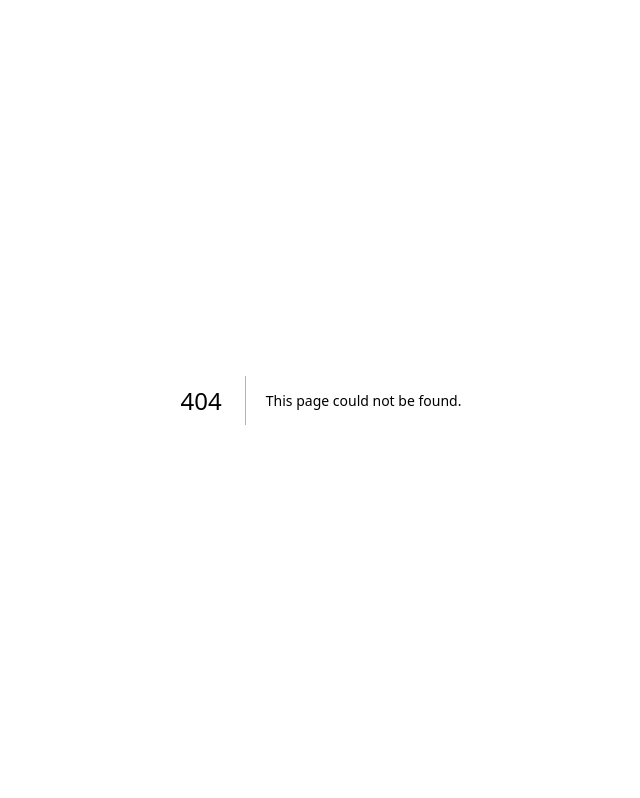
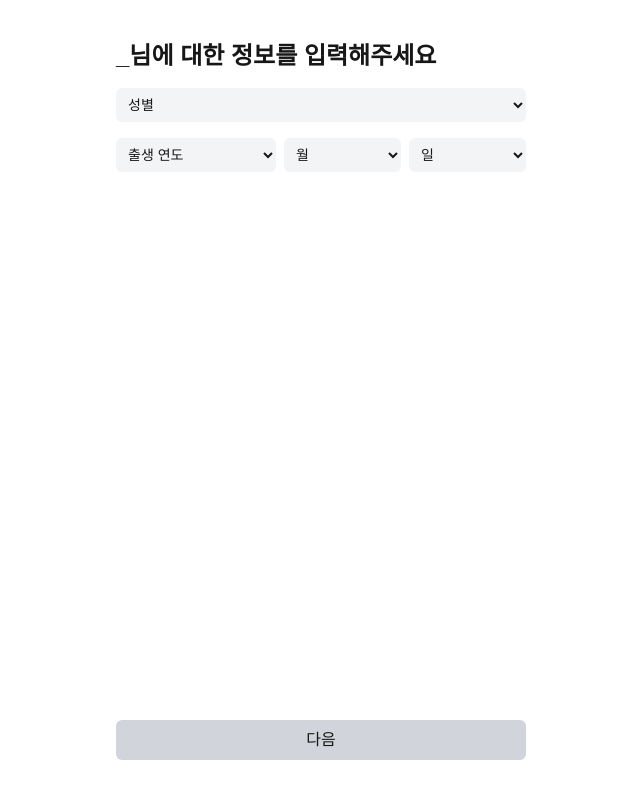
Before and after one commit to penta-clover/orv-web, a Next.js app: page /join/step2 in a window 1280 px wide. Before the commit this address had no page. Shown: the whole page, without its empty margins (319-959 px from the left). Built offline with nearby package versions, Linux system fonts and the light colour scheme.

Commit message:
ui: 로그인/회원가입 ui 와이어프레임 적용

```diff
--- /dev/null
+++ b/app/(auth)/join/step1/page.tsx
@@ -0,0 +1,22 @@
+export default function Page() {
+  return (
+    <div className="flex flex-col max-w-[450px] h-screen mx-auto py-10 px-5 space-y-4">
+      <h1 className="text-2xl font-extrabold">당신을 부를 호칭을 정해주세요</h1>
+      <div className="flex-1 w-full space-y-2">
+        <div className="flex flex-row w-full space-x-3">
+          <input
+            className="flex-grow p-2 text-sm bg-gray-100 rounded-md"
+            placeholder="예시)"
+          />
+          <button className="p-2 bg-gray-300 rounded-md text-m">
+            중복확인
+          </button>
+        </div>
+        <div className="text-xs">8자리 이내, 문자/숫자로 입력 가능해요</div>
+      </div>
+      <button className="w-full py-2 bg-gray-300 rounded-md text-m">
+        다음
+      </button>
+    </div>
+  );
+}
--- /dev/null
+++ b/app/(auth)/join/step2/page.tsx
@@ -0,0 +1,40 @@
+export default function Page() {
+  return (
+    <div className="flex flex-col max-w-[450px] h-screen mx-auto py-10 px-5 space-y-4">
+      <h1 className="text-2xl font-extrabold">
+        _님에 대한 정보를 입력해주세요
+      </h1>
+      <div className="flex-1 w-full space-y-4">
+        <select
+          className="w-full p-2 text-sm bg-gray-100 rounded-md"
+          defaultValue={0}
+        >
+          <option hidden>성별</option>
+        </select>
+        <div className="flex flex-row w-full space-x-2">
+          <select
+            className="flex-grow p-2 text-sm bg-gray-100 rounded-md"
+            defaultValue={0}
+          >
+            <option hidden>출생 연도</option>
+          </select>
+          <select
+            className="flex-grow p-2 text-sm bg-gray-100 rounded-md"
+            defaultValue={0}
+          >
+            <option hidden>월</option>
+          </select>
+          <select
+            className="flex-grow p-2 text-sm bg-gray-100 rounded-md"
+            defaultValue={0}
+          >
+            <option hidden>일</option>
+          </select>
+        </div>
+      </div>
+      <button className="w-full py-2 bg-gray-300 rounded-md text-m">
+        다음
+      </button>
+    </div>
+  );
+}
--- /dev/null
+++ b/app/(auth)/join/step3/page.tsx
@@ -0,0 +1,36 @@
+export default function Page() {
+  return (
+    <div className="flex flex-col max-w-[450px] h-screen mx-auto py-10 px-5 space-y-10">
+      <h1 className="text-2xl font-extrabold">이용약관 및 정책</h1>
+      <label>
+        <input type="checkbox" className="mr-2 text-sm" />
+        모두 동의합니다.
+      </label>
+      <div className="flex flex-col items-start flex-grow w-full space-y-4">
+        <label>
+          <input type="checkbox" className="mr-2 text-sm" />
+          [필수] 만 14세 이상입니다
+        </label>
+        <label>
+          <input type="checkbox" className="mr-2 text-sm" />
+          [필수] 이용약관에 동의합니다
+        </label>
+        <label>
+          <input type="checkbox" className="mr-2 text-sm" />
+          [필수] 개인정보 수집 및 이용에 동의합니다
+        </label>
+        <label>
+          <input type="checkbox" className="mr-2 text-sm" />
+          [선택] 이벤트 및 혜택 알림 수신에 동의합니다
+        </label>
+        <label>
+          <input type="checkbox" className="mr-2 text-sm" />
+          [선택] 서비스 품질 향상에 동의합니다
+        </label>
+      </div>
+      <button className="w-full py-2 bg-gray-300 rounded-md text-m">
+        다음
+      </button>
+    </div>
+  );
+}
--- /dev/null
+++ b/app/(auth)/login/page.tsx
@@ -0,0 +1,13 @@
+export default function Page() {
+  return (
+    <div className="flex flex-col items-center max-w-[450px] h-screen mx-auto py-10 px-5 space-y-4">
+      <h1 className="text-2xl font-extrabold">로그인</h1>
+      <button className="w-full py-2 bg-gray-300 rounded-md text-m">
+        카카오로 빠르게 시작하기
+      </button>
+      <button className="w-full py-2 bg-gray-300 rounded-md text-m">
+        Google로 계속하기
+      </button>
+    </div>
+  );
+}
--- a/app/layout.tsx
+++ b/app/layout.tsx
@@ -12,10 +12,8 @@ export default function RootLayout({
   children: React.ReactNode;
 }>) {
   return (
-    <html lang="en">
-      <body
-        className={`antialiased`}
-      >
+    <html lang="ko">
+      <body className={`antialiased overflow-hidden safe-area`}>
         {children}
       </body>
     </html>
```
